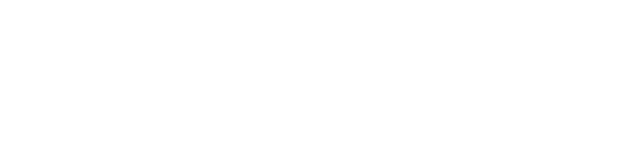
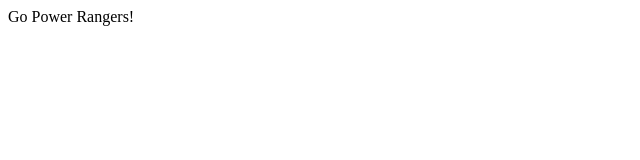
Before and after one commit to ncastrocosta/curso-git, a plain HTML site: page index.html in a window 1280 px wide. Shown: the whole page, without its empty margins (0-640 px from the left). Drawn offline with Linux system fonts and the light colour scheme.

Commit message:
Adicionado conteúdo

```diff
--- a/index.html
+++ b/index.html
@@ -2,5 +2,6 @@
 <head>
 </head>
 <body>
+Go Power Rangers!
 </body>
 </html>
```
